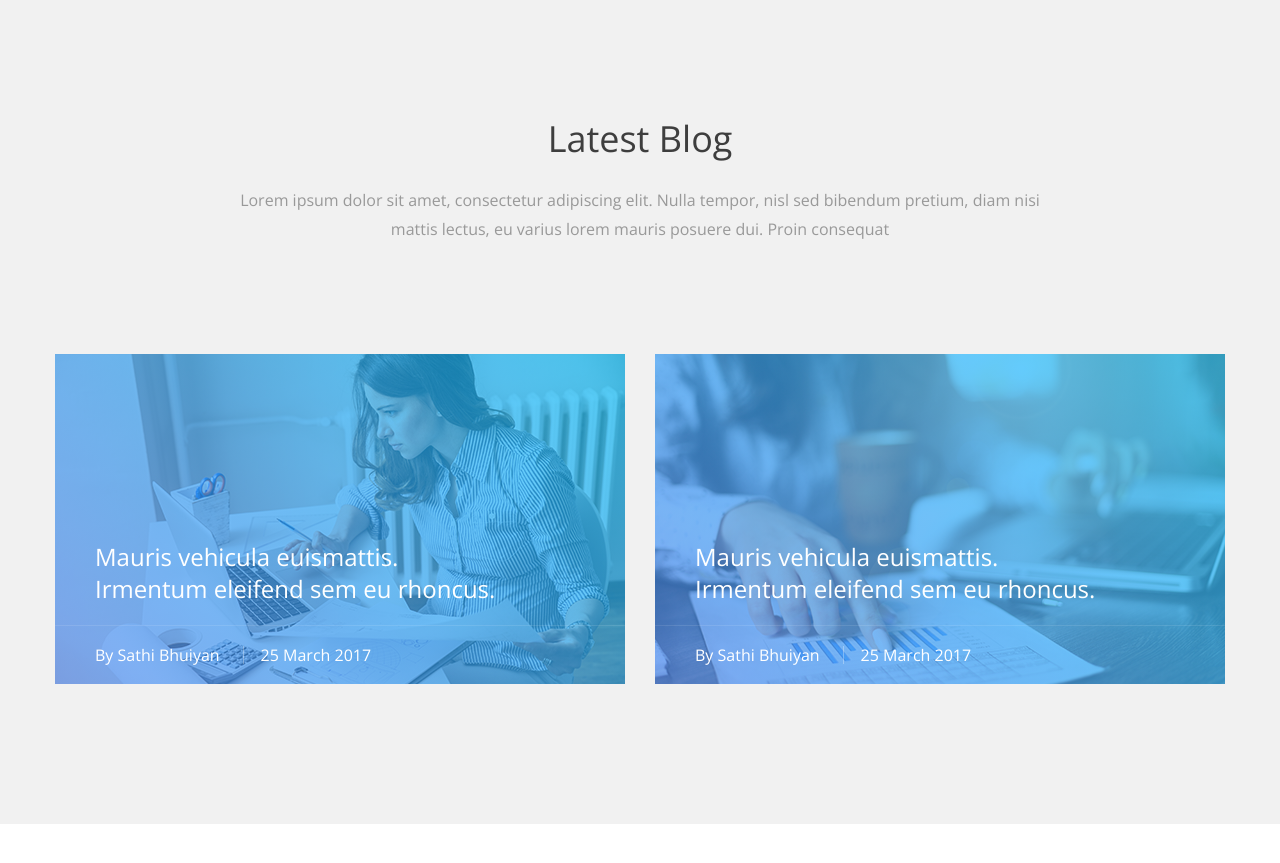
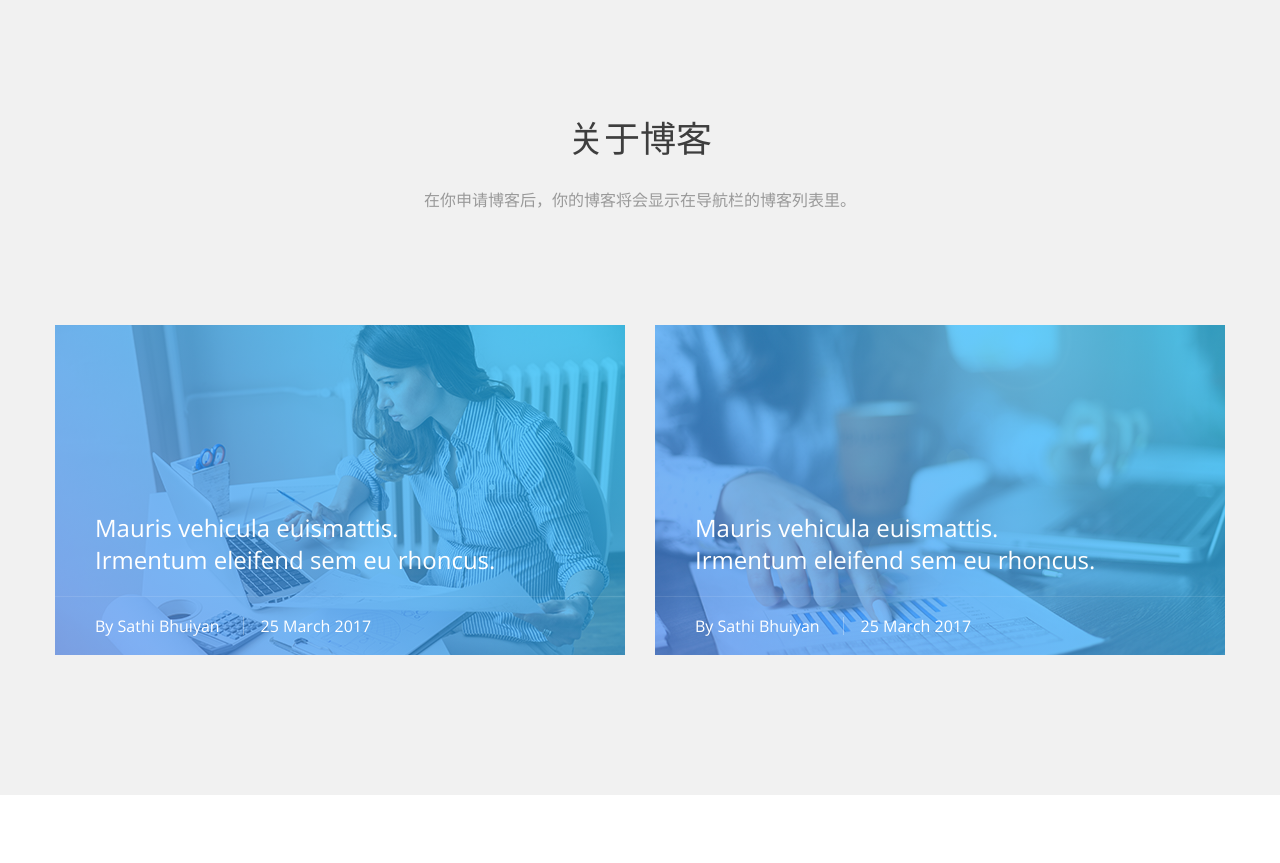
Before and after one commit to BashuMiddleSchool/2021did-html, a plain HTML site: page index.html in a window 1280 px wide. Shown: the part 4000-4863 px from the top of the page. Drawn offline with nearby package versions, Linux system fonts and the light colour scheme; files whose address does not match are found by name; a web font is replaced by a local one.

Commit message:
Update index.html

```diff
--- a/index.html
+++ b/index.html
@@ -291,8 +291,8 @@
         <div class="row">
             <div class="col-xs-12">
                 <div class="co-section-title-1 text-center mb-110">
-                    <h1>Latest Blog</h1>
-                    <p>Lorem ipsum dolor sit amet, consectetur adipiscing elit. Nulla tempor, nisl sed bibendum pretium, diam nisi mattis lectus, eu varius lorem mauris posuere dui. Proin consequat</p>
+                    <h1>关于博客</h1>
+                    <p>在你申请博客后，你的博客将会显示在导航栏的博客列表里。</p>
                 </div>
             </div>
         </div>
```
